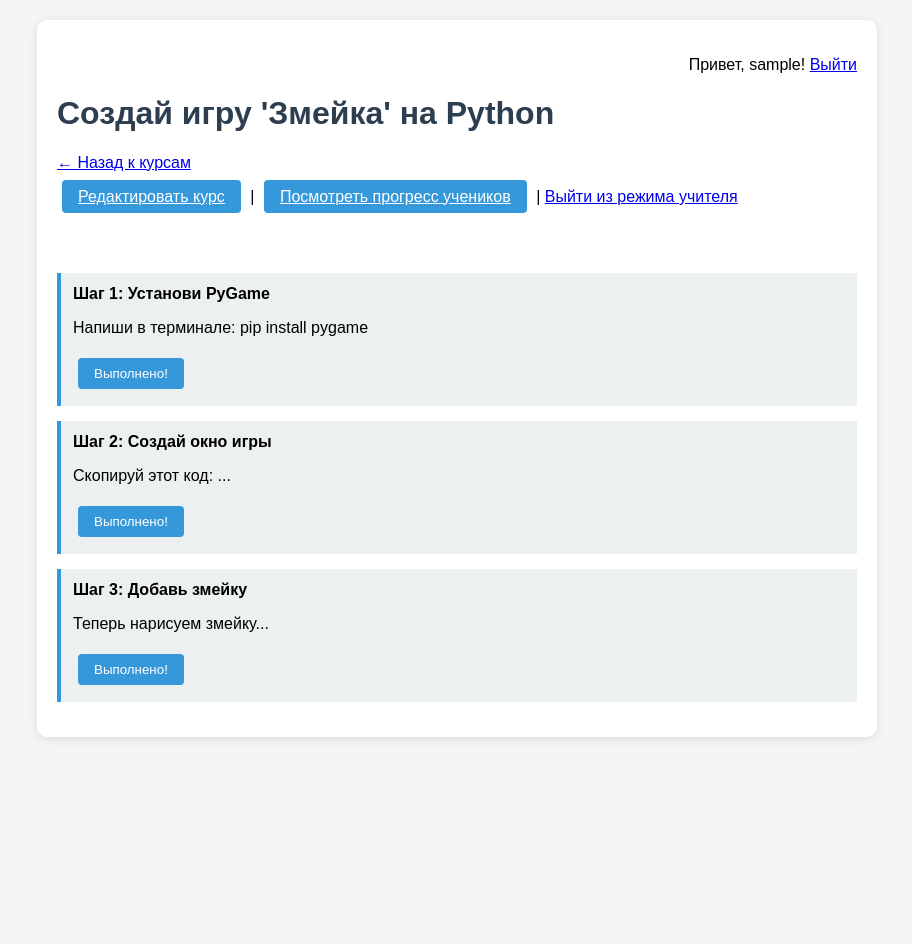
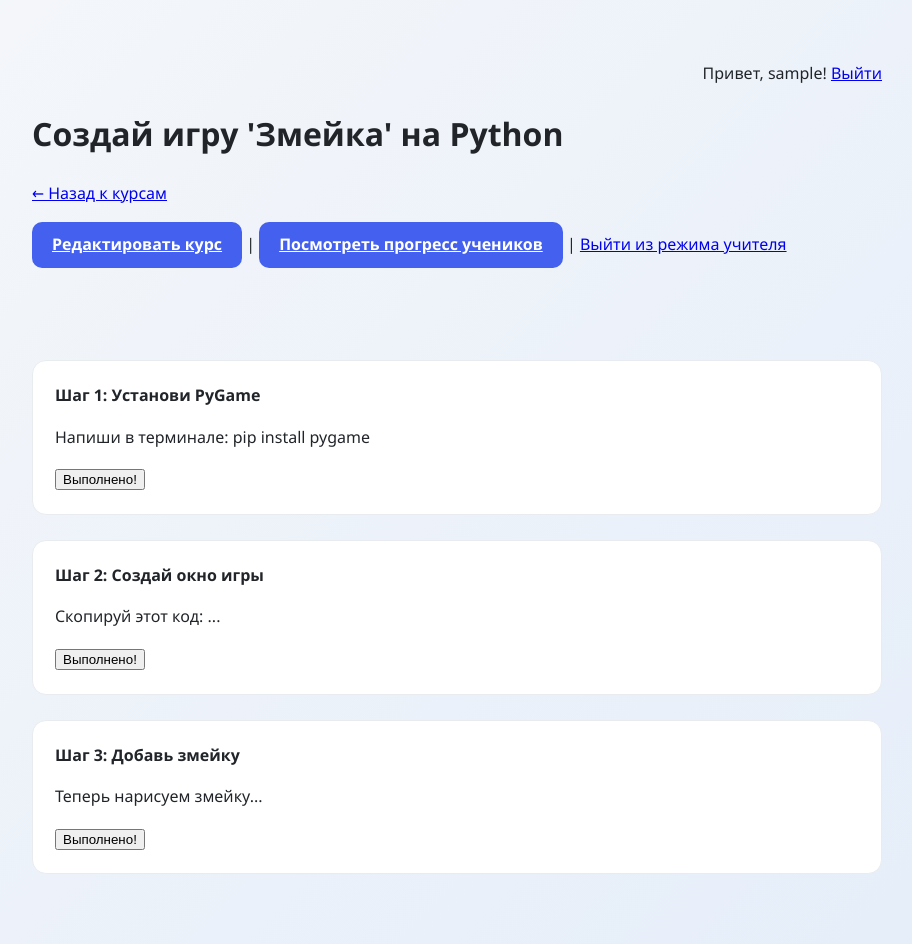
Before and after one commit to pbl6azz-collab/school-courses, a Flask app: page /course/snake in a window 1280 px wide. Shown: the whole page, without its empty margins (183-1095 px from the left). Before the commit the page ends 739 px from the top, so only its background shows below. Run offline with Flask 3, Linux system fonts and the light colour scheme; the visitor is signed in with stand-in values (Sample User, id 1).

Commit message:
Обновление: добавлен прогресс-бар, дизайн, редактор с картинками

```diff
--- a/app.py
+++ b/app.py
@@ -14,7 +14,7 @@ def allowed_file(filename):
     return '.' in filename and filename.rsplit('.', 1)[1].lower() in ALLOWED_EXTENSIONS
 
 # --- Настройки безопасности ---
-TEACHER_PASSWORD = os.getenv('TEACHER_PASSWORD', 'default123')
+TEACHER_PASSWORD = os.getenv('TEACHER_PASSWORD', 'fallback_password')
 TEACHER_PASSWORD_HASH = hash_password(TEACHER_PASSWORD)
 
 # --- Инициализация Flask ---
--- a/static/style.css
+++ b/static/style.css
@@ -1,45 +1,201 @@
+/* Общие настройки */
+:root {
+    --primary: #4361ee;
+    --secondary: #3f37c9;
+    --success: #4cc9f0;
+    --accent: #f72585;
+    --light: #f8f9fa;
+    --dark: #212529;
+    --gray: #6c757d;
+    --step-bg: #ffffff;
+    --step-border: #e9ecef;
+    --completed-bg: #e8f4ff;
+}
+
+* {
+    box-sizing: border-box;
+}
+
 body {
-    font-family: Arial, sans-serif;
-    background: #f5f5f5;
+    font-family: 'Segoe UI', Tahoma, Geneva, Verdana, sans-serif;
+    background: linear-gradient(135deg, #f5f7fa 0%, #e4edf9 100%);
     margin: 0;
+    padding: 0;
+    color: var(--dark);
+    line-height: 1.6;
+}
+
+.container {
+    max-width: 900px;
+    margin: 20px auto;
+    padding: 25px;
+}
+
+/* Шапка */
+.header {
+    text-align: center;
+    margin-bottom: 30px;
+}
+
+.header h1 {
+    font-size: 2.2rem;
+    color: var(--primary);
+    margin: 0;
+    text-shadow: 1px 1px 2px rgba(0,0,0,0.1);
+}
+
+/* Карточка курса */
+.course-card {
+    background: white;
+    border-radius: 16px;
+    box-shadow: 0 6px 20px rgba(0,0,0,0.08);
     padding: 20px;
+    margin: 15px 0;
+    transition: transform 0.2s, box-shadow 0.2s;
+    border-left: 5px solid var(--success);
 }
-.container {
-    max-width: 800px;
-    margin: 0 auto;
-    background: white;
-    padding: 20px;
+
+.course-card:hover {
+    transform: translateY(-3px);
+    box-shadow: 0 8px 25px rgba(0,0,0,0.12);
+}
+
+.course-card h2 {
+    margin: 0 0 10px 0;
+    color: var(--secondary);
+    font-size: 1.4rem;
+}
+
+/* Шаг */
+.step {
+    background: var(--step-bg);
+    border: 1px solid var(--step-border);
+    border-radius: 14px;
+    padding: 22px;
+    margin: 25px 0;
+    position: relative;
+    transition: background 0.3s;
+}
+
+.step.completed {
+    background: var(--completed-bg);
+    border-color: #a3d5ff;
+}
+
+.step-number {
+    position: absolute;
+    top: -15px;
+    left: 20px;
+    background: var(--accent);
+    color: white;
+    width: 32px;
+    height: 32px;
+    border-radius: 50%;
+    display: flex;
+    align-items: center;
+    justify-content: center;
+    font-weight: bold;
+    font-size: 0.9rem;
+    box-shadow: 0 2px 6px rgba(0,0,0,0.2);
+}
+
+.step-content {
+    margin-left: 40px;
+}
+
+.step-title {
+    font-size: 1.3rem;
+    color: var(--secondary);
+    margin: 0 0 12px 0;
+}
+
+.step-text {
+    margin: 12px 0;
+    white-space: pre-wrap;
+    font-family: 'Courier New', monospace;
+    background: #f8f9ff;
+    padding: 12px;
+    border-radius: 8px;
+    border-left: 3px solid var(--success);
+}
+
+.step img {
+    max-width: 100%;
+    height: auto;
     border-radius: 10px;
-    box-shadow: 0 2px 10px rgba(0,0,0,0.1);
+    margin: 12px 0;
+    box-shadow: 0 3px 10px rgba(0,0,0,0.1);
 }
-h1, h2 {
-    color: #2c3e50;
-}
-.step {
-    margin: 15px 0;
-    padding: 12px;
-    border-left: 4px solid #3498db;
-    background: #ecf0f1;
-}
-.step.completed {
-    border-left-color: #2ecc71;
-    opacity: 0.8;
-}
-button, .btn {
-    background: #3498db;
+
+/* Кнопки */
+.btn {
+    background: var(--primary);
     color: white;
     border: none;
-    padding: 8px 16px;
-    border-radius: 4px;
+    padding: 10px 20px;
+    border-radius: 10px;
+    font-size: 1rem;
     cursor: pointer;
-    margin: 5px;
+    transition: background 0.2s, transform 0.1s;
+    font-weight: 600;
+    display: inline-flex;
+    align-items: center;
+    gap: 8px;
 }
-button:hover {
-    background: #2980b9;
+
+.btn:hover {
+    background: var(--secondary);
+    transform: scale(1.03);
 }
-input, select {
-    padding: 8px;
-    margin: 5px;
+
+.btn-success {
+    background: #2ecc71;
+}
+
+.btn-success:hover {
+    background: #27ae60;
+}
+
+/* Формы */
+input, textarea, select {
     width: 100%;
-    box-sizing: border-box;
+    padding: 12px;
+    margin: 8px 0;
+    border: 2px solid #dee2e6;
+    border-radius: 10px;
+    font-size: 1rem;
+    transition: border-color 0.2s;
 }
+
+input:focus, textarea:focus {
+    outline: none;
+    border-color: var(--primary);
+}
+
+/* Прогресс-бар (для будущего) */
+.progress-bar {
+    height: 10px;
+    background: #e9ecef;
+    border-radius: 5px;
+    margin: 15px 0;
+    overflow: hidden;
+}
+
+.progress-fill {
+    height: 100%;
+    background: var(--accent);
+    width: 60%; /* будет динамически */
+}
+
+/* Адаптивность */
+@media (max-width: 600px) {
+    .container {
+        padding: 15px;
+    }
+    .header h1 {
+        font-size: 1.8rem;
+    }
+    .step {
+        padding: 18px;
+    }
+}
--- a/templates/course.html
+++ b/templates/course.html
@@ -45,5 +45,26 @@ function toggleStep(stepIndex, isCompleted) {
         })
     }).then(() => location.reload());
 }
+function toggleStep(stepIndex, isCompleted) {
+    fetch('/mark_step', {
+        method: 'POST',
+        headers: {'Content-Type': 'application/json'},
+        body: JSON.stringify({
+            course_id: '{{ course.id }}',
+            step_index: stepIndex,
+            completed: !isCompleted
+        })
+    }).then(() => {
+        // Плавная анимация
+        const stepEl = document.querySelectorAll('.step')[stepIndex];
+        if (!isCompleted) {
+            stepEl.style.transform = 'scale(1.02)';
+            stepEl.style.boxShadow = '0 0 20px rgba(76, 201, 240, 0.5)';
+            setTimeout(() => location.reload(), 300);
+        } else {
+            location.reload();
+        }
+    });
+}
 </script>
 {% endblock %}
--- a/templates/teacher_progress.html
+++ b/templates/teacher_progress.html
@@ -24,9 +24,9 @@
                 {% for i in range(course.steps|length) %}
                     <td style="text-align:center;">
                         {% if i in pd.completed %}
-                            ✅
+                            <span style="color:#2ecc71; font-size:1.4em;">✓</span>
                         {% else %}
-                            ❌
+                            <span style="color:#e74c3c; font-size:1.4em;">✗</span>
                         {% endif %}
                     </td>
                 {% endfor %}
```
